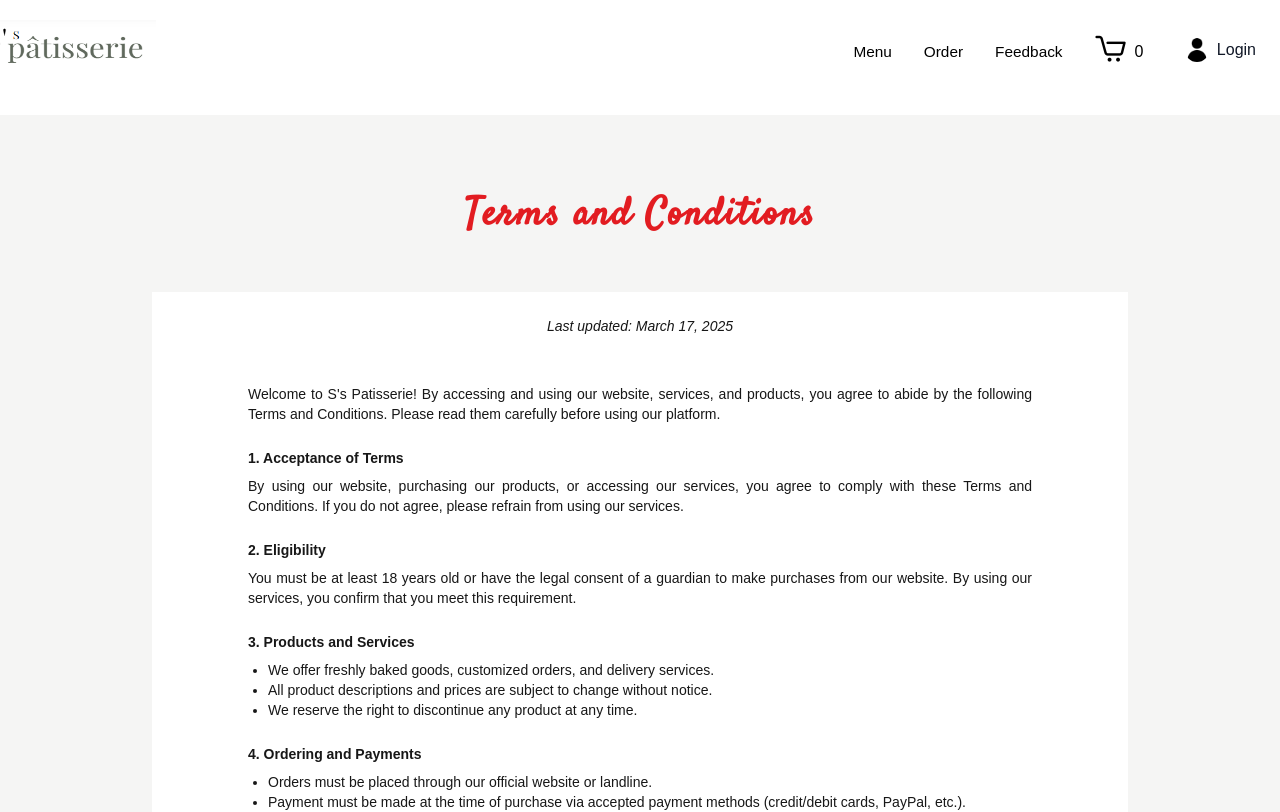
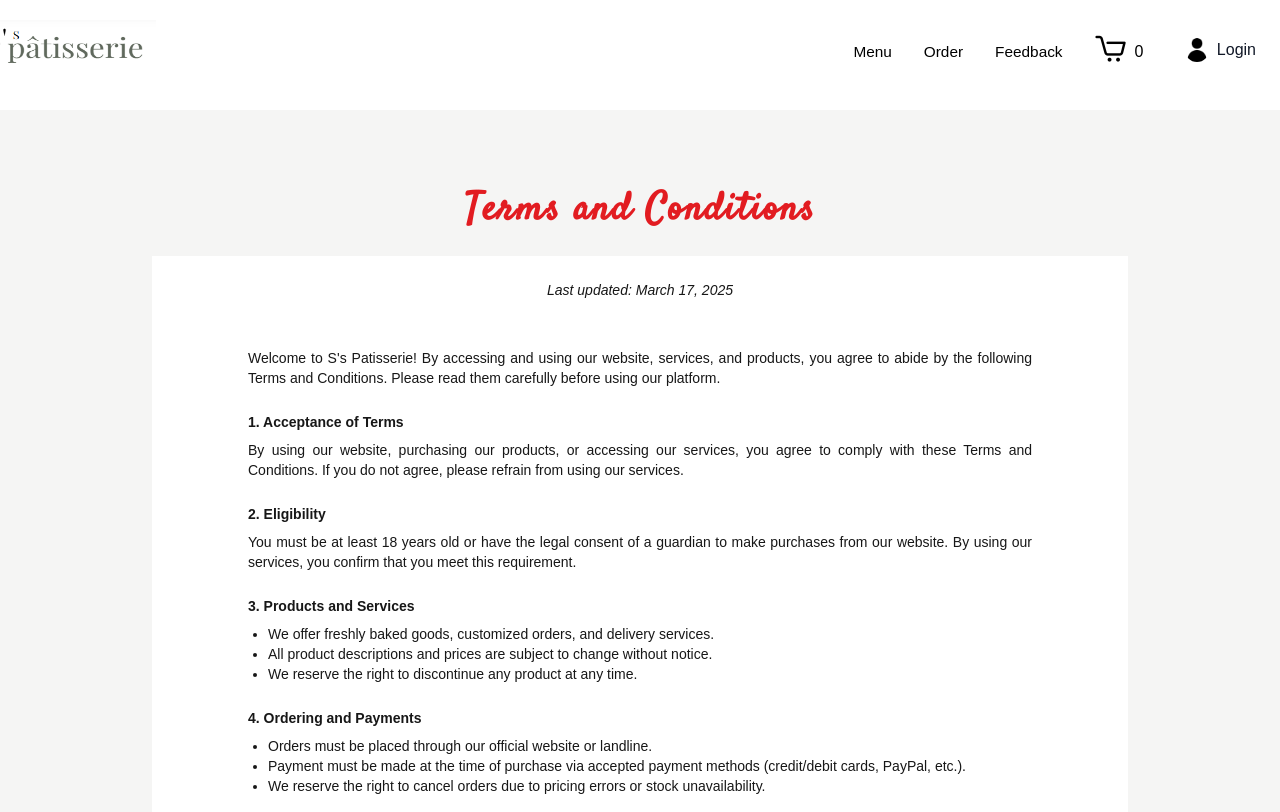
Before and after one commit to suprajasribalaji/bakery-app-frontend, a Next.js app: page /terms-and-conditions in a window 1280 px wide. Shown: the top 812 px of the page. Built offline with nearby package versions, Linux system fonts and the light colour scheme; no server answers; a web font is replaced by a local one.

Commit message:
ui change

```diff
--- a/src/app/policy/page.tsx
+++ b/src/app/policy/page.tsx
@@ -10,7 +10,7 @@ const Policy = () => {
                     <div className="text-center">
                         <p className="tracking-[0.05em] text-[240%] text-brightRed font-satisfy font-bold">Privacy Policy</p>
                     </div>
-                    <div className="mt-4 bg-white text-justify mt-12">
+                    <div className="mt-4 bg-white text-justify">
                         <p className="text-center pt-6 text-sm"><i>Last updated: March 17, 2025</i></p>
                         <div className="pl-24 pr-24 pb-24 mt-12 text-sm">
                         <div>
--- a/src/app/terms-and-conditions/page.tsx
+++ b/src/app/terms-and-conditions/page.tsx
@@ -10,7 +10,7 @@ const TermsAndConditions = () => {
                     <div className="text-center">
                         <p className="tracking-[0.05em] text-[240%] text-brightRed font-satisfy font-bold">Terms and Conditions</p>
                     </div>
-                    <div className="mt-12 bg-white text-justify">
+                    <div className="mt-4 bg-white text-justify">
                         <p className="text-center pt-6 text-sm"><i>Last updated: March 17, 2025</i></p>
                         <div className="pl-24 pr-24 pb-24 mt-12 text-sm">
                             <div>
```
